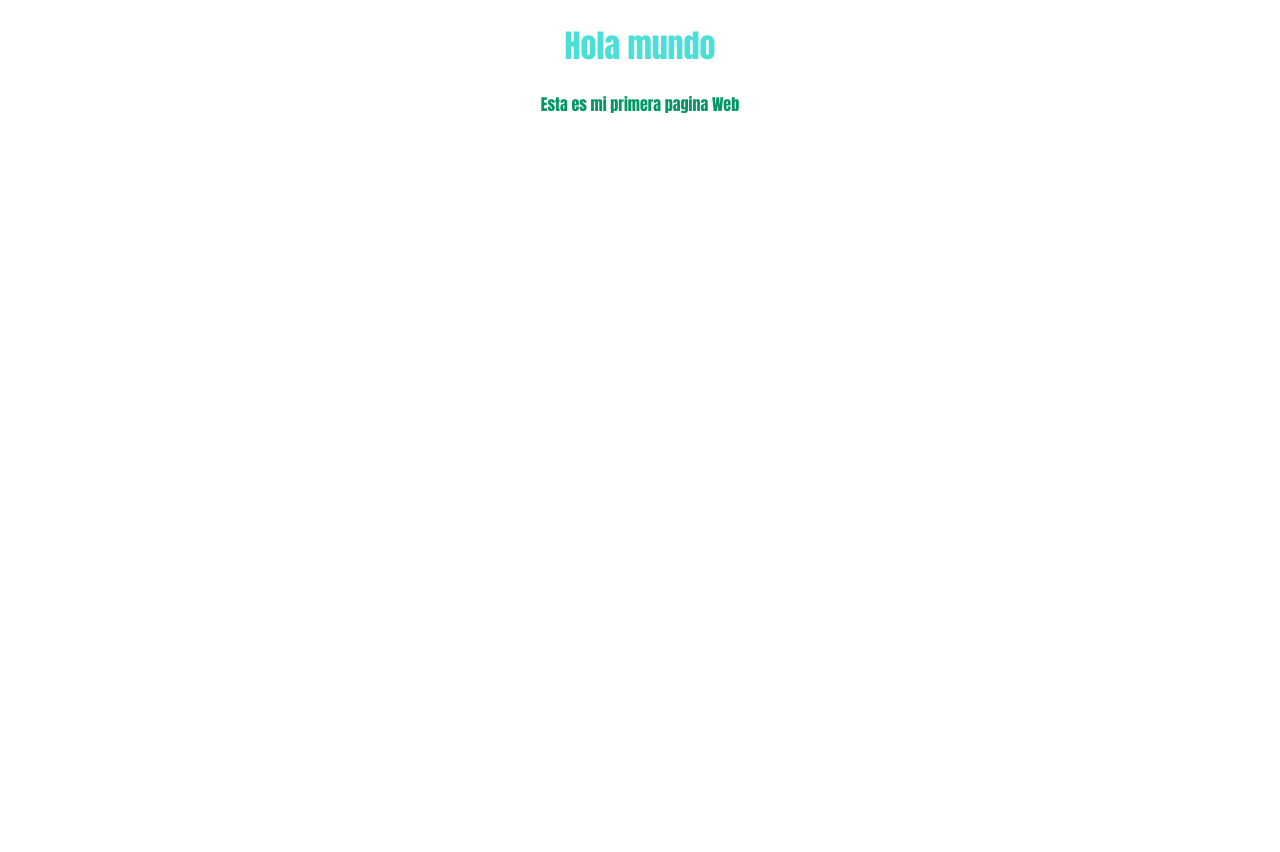
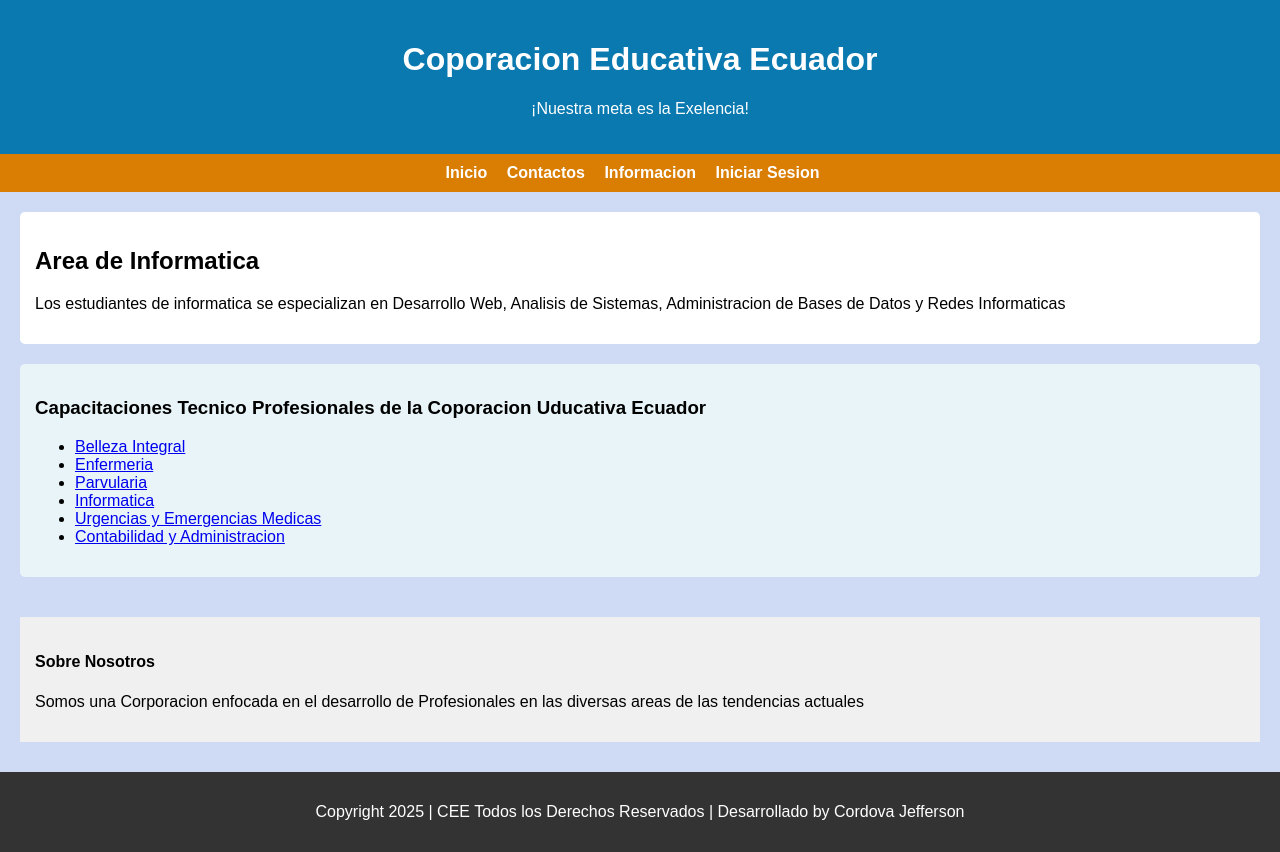
Before and after one commit to jeffer2244/CEE, a plain HTML site: page index.html in a window 1280 px wide. Before the commit the page ends 800 px from the top, so only its background shows below. Drawn offline with Linux system fonts and the light colour scheme.

Commit message:
Add files via upload

```diff
--- a/index.html
+++ b/index.html
@@ -1,13 +1,54 @@
 <!DOCTYPE html>
 <html lang="es">
+
 <head>
-    <meta charset="UTF-8">
-    <meta name="viewport" content="width=device-width, initial-scale=1.0">
-    <title>Pagina Web</title>
-    <link rel="stylesheet" href="styles.css">
+  <meta charset="UTF-8">
+  <meta name="viewport" content="width=device-width, initial-scale=1.0">
+  <title>CEE</title>
+  <link rel="icon" type="image/x-icon" href="img/logo.png">
+  <link rel="stylesheet" href="styles.css">
 </head>
+
 <body>
-  <h1>Hola mundo</h1>
-  <p>Esta es mi primera pagina Web</p>
+
+  <header>
+    <h1>Coporacion Educativa Ecuador</h1>
+    <p>¡Nuestra meta es la Exelencia!</p>
+  </header>
+  <nav>
+    <ul>
+      <li><a href=" ">Inicio</a></li>
+      <li><a href=" ">Contactos</a></li>
+      <li><a href=" ">Informacion</a></li>
+      <li><a href=" ">Iniciar Sesion</a></li>
+    </ul>
+  </nav>
+  <main>
+    <article>
+      <h2>Area de Informatica</h2>
+      <p>Los estudiantes de informatica se especializan en Desarrollo Web,
+        Analisis de Sistemas, Administracion de Bases de Datos y Redes Informaticas </p>
+    </article>
+    <section>
+      <h3>Capacitaciones Tecnico Profesionales de la Coporacion Uducativa Ecuador</h3>
+      <ul>
+        <li><a href=" ">Belleza Integral</a></li>
+        <li><a href=" ">Enfermeria</a></li>
+        <li><a href=" ">Parvularia</a></li>
+        <li><a href=" ">Informatica</a></li>
+        <li><a href=" ">Urgencias y Emergencias Medicas</a></li>
+        <li><a href=" ">Contabilidad y Administracion</a></li>
+      </ul>
+    </section>
+  </main>
+  <aside>
+    <h4>Sobre Nosotros</h4>
+    <p>Somos una Corporacion enfocada en el desarrollo de
+      Profesionales en las diversas areas de las tendencias actuales</p>
+  </aside>
+  <footer>
+    <p>Copyright 2025 | CEE Todos los Derechos Reservados | Desarrollado by Cordova Jefferson </p>
+  </footer>
 </body>
+
 </html>
--- a/styles.css
+++ b/styles.css
@@ -1,11 +1,71 @@
+/* General */
 body{
-    font-family: Impact, Haettenschweiler, 'Arial Narrow Bold', sans-serif;
+    font-family: Arial, Helvetica, sans-serif;
+    margin: 0;
+    padding: 0;
+    background-color: rgba(202, 215, 243, 0.89);
+    color: rgb(0, 0, 0);
 }
-h1{
-    color: rgba(54, 219, 211, 0.89);
+/* Cabecera */
+header{
+    background-color: #0979b0;
+    color: white;
+    padding: 20px;
     text-align: center;
 }
-p{
-    color: rgb(4, 150, 101);
+/* Navegacion */
+nav{
+    background-color: rgb(218, 125, 3);
+    padding: 10px;
     text-align: center;
 }
+nav ul{
+    list-style: none;
+    margin: 0;
+    padding: 0;
+}
+nav li{
+    display: inline;
+    margin-right: 15px;
+}
+nav a{
+    color: white;
+    text-decoration: none;
+    font-weight: bold;
+}
+nav a:hover{
+    text-decoration: underline;
+}
+/* Contenido principal */
+main{
+    padding: 20px;
+}
+/* Articulo*/
+article{
+    background-color: #ffffff;
+    border: 1px; color: solid#ddd;
+    padding: 15px;
+    margin-bottom: 20px;
+    border-radius: 5px;
+}
+/* Seccion relacionada */
+section{
+    background-color: #e8f4f8;
+    padding: 15px;
+    border-radius: 5px;
+}
+/* Aside */
+aside{
+    background-color: #f0f0f0;
+    padding: 15px;
+    margin: 20px;
+    border-left: 5px; color: solid#ccc;
+}
+/* Pie de pagina */
+footer{
+    background-color: #333;
+    color: white;
+    text-align: center;
+    padding: 15px;
+    margin-top: 30px;
+}
```
Also changed, not shown: logo.png (added).
